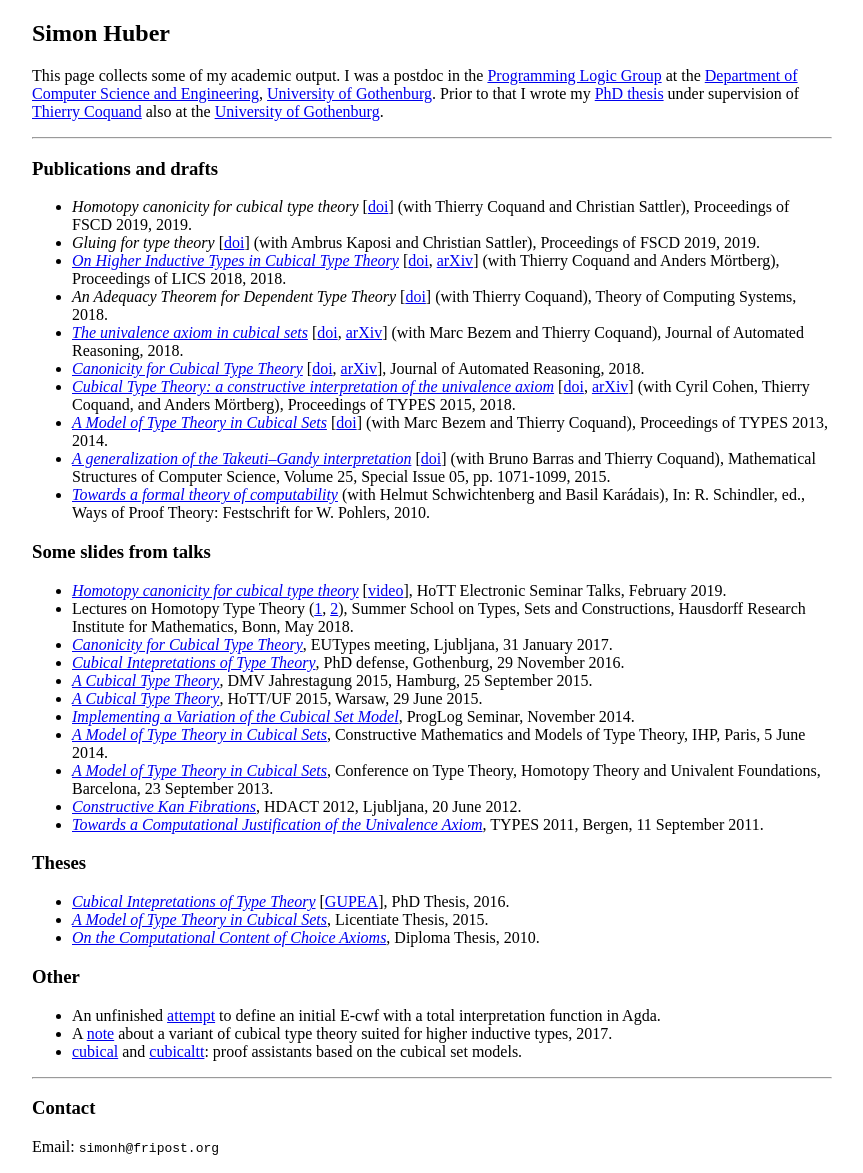
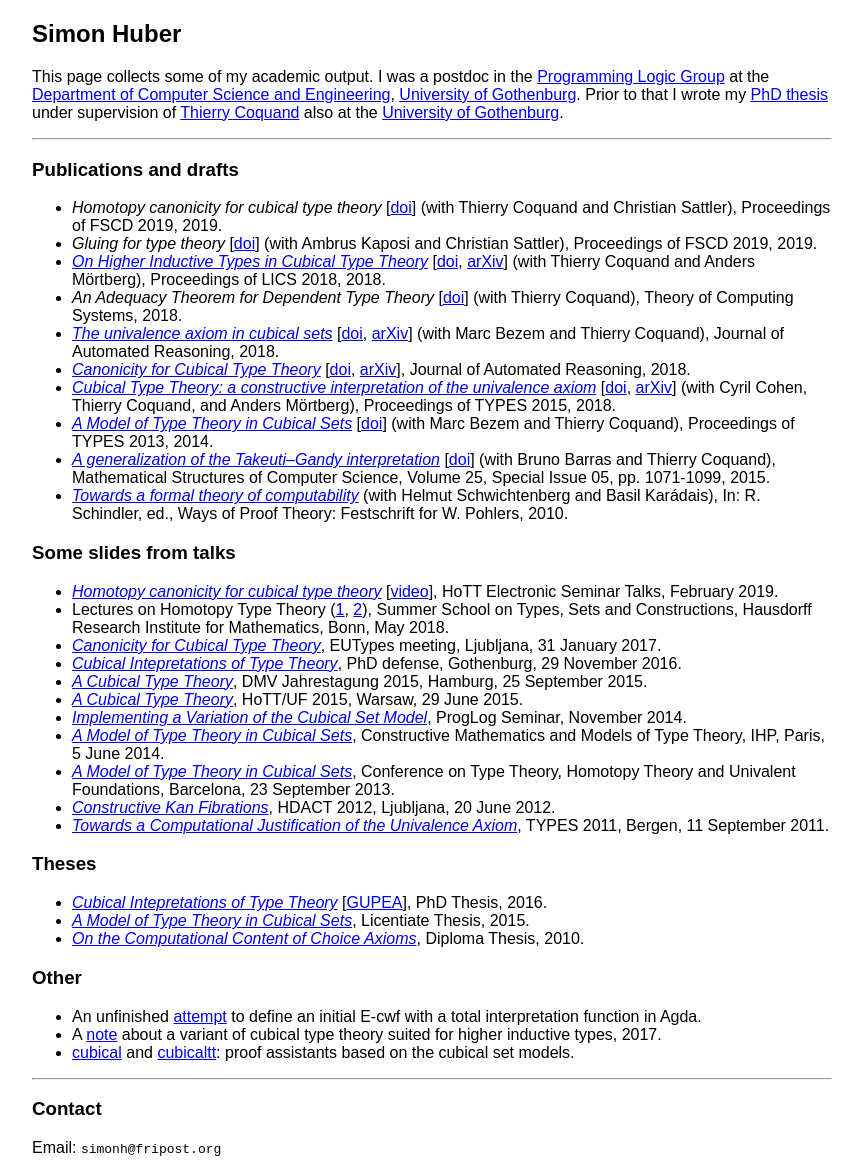
Before and after one commit to simhu/simhu.github.io, a Jekyll site: the page built from index.md, in a window 1280 px wide. Shown: the whole page, without its empty margins (208-1071 px from the left). Built offline with Jekyll 4.4.1, drawn with Linux system fonts in a browser that asks for light colours.

Commit message:
Test with sans-serif font

```diff
--- a/_layouts/default.html
+++ b/_layouts/default.html
@@ -8,6 +8,7 @@
       margin: 1em auto;
       padding: 0em 1em;
       max-width: 50em;
+      font-family: sans-serif;
       }
     </style>
   </head>
```
